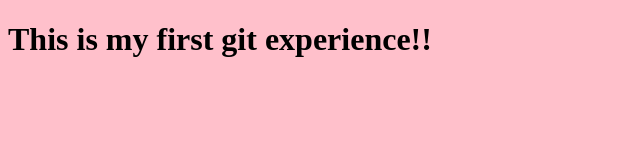
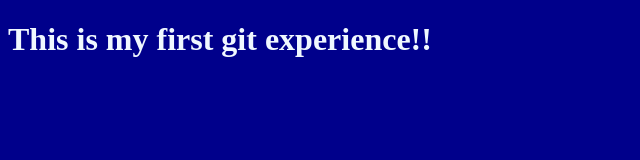
Before and after one commit to lab27/testgit, a plain HTML site: page index.html in a window 1280 px wide. Shown: the whole page, without its empty margins (0-640 px from the left). Drawn offline with Linux system fonts and the light colour scheme.

Commit message:
:darkmode

```diff
--- a/index.html
+++ b/index.html
@@ -7,7 +7,8 @@
 
   <style>
     body {
-      background-color: pink;
+      background-color: darkblue;
+      color:aliceblue;
     }
 
   </style>
```
